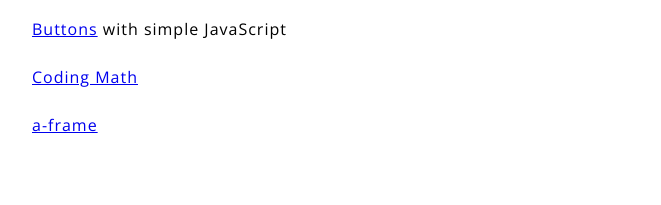
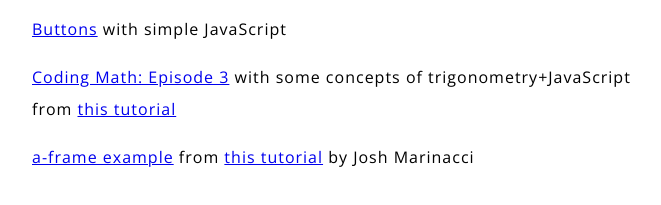
Before and after one commit to pcolt/pcolt.github.io, a plain HTML site: page index.html in a window 1280 px wide. Shown: the part 153-358 px from the top of the page, without its empty margins (308-969 px from the left). Drawn offline with nearby package versions, Linux system fonts and the light colour scheme.

Commit message:
Update index.html

```diff
--- a/index.html
+++ b/index.html
@@ -14,9 +14,9 @@
 
 	<p><a href="buttons.html">Buttons</a> with simple JavaScript</p>
 
-	<p><a href="coding-math.html">Coding Math</a></p>
+	<p><a href="coding-math.html">Coding Math: Episode 3</a> with some concepts of trigonometry+JavaScript from <a href="https://www.youtube.com/watch?v=-ayh6oEtjbA">this tutorial</a></p>
 
-	<p><a href="a-frame.html">a-frame</a></p>
+	<p><a href="a-frame.html">a-frame example</a> from <a href="https://github.com/joshmarinacci/webxr-workshops">this tutorial</a> by Josh Marinacci</p>
 
 
 </body>
```
